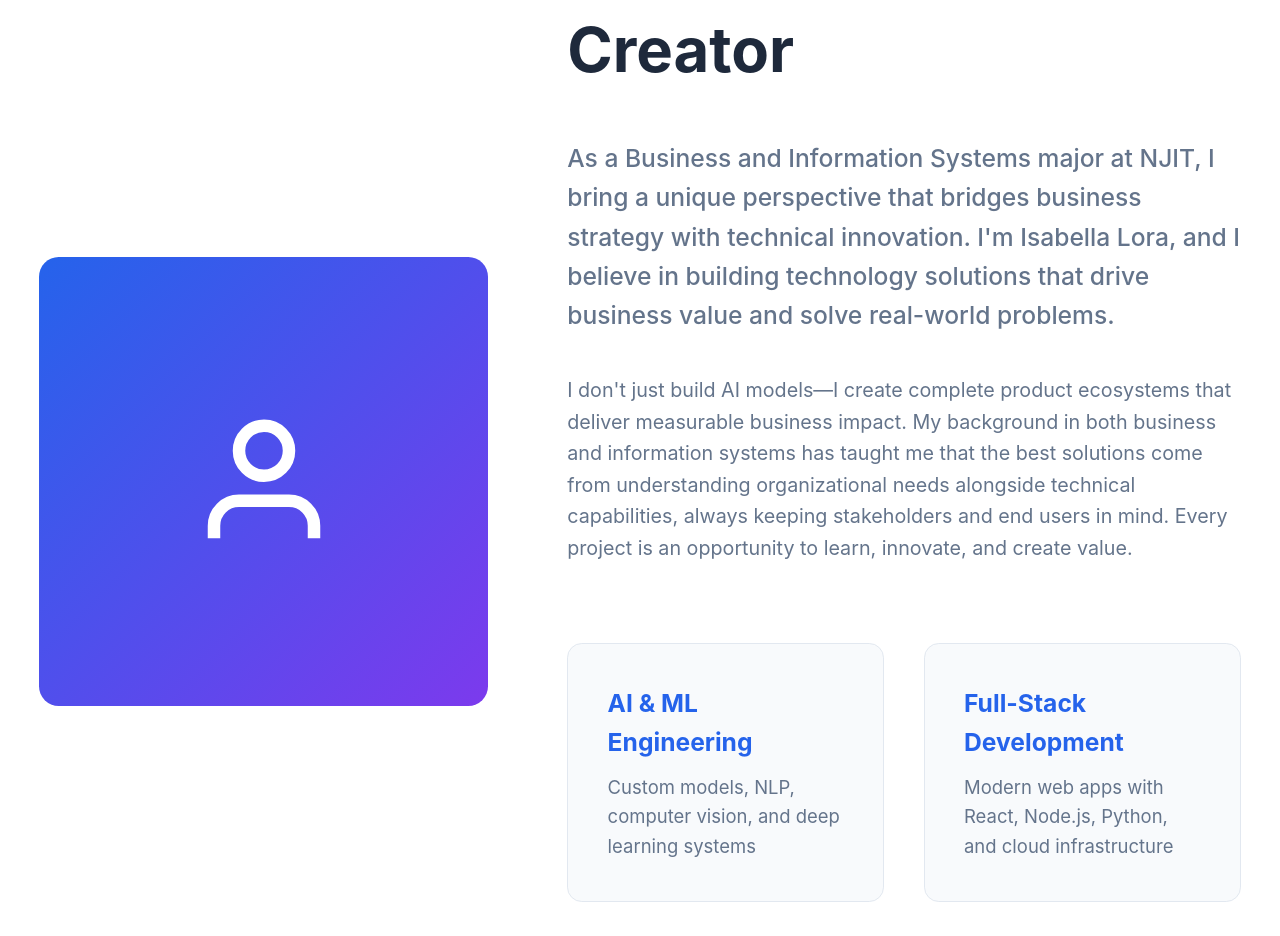
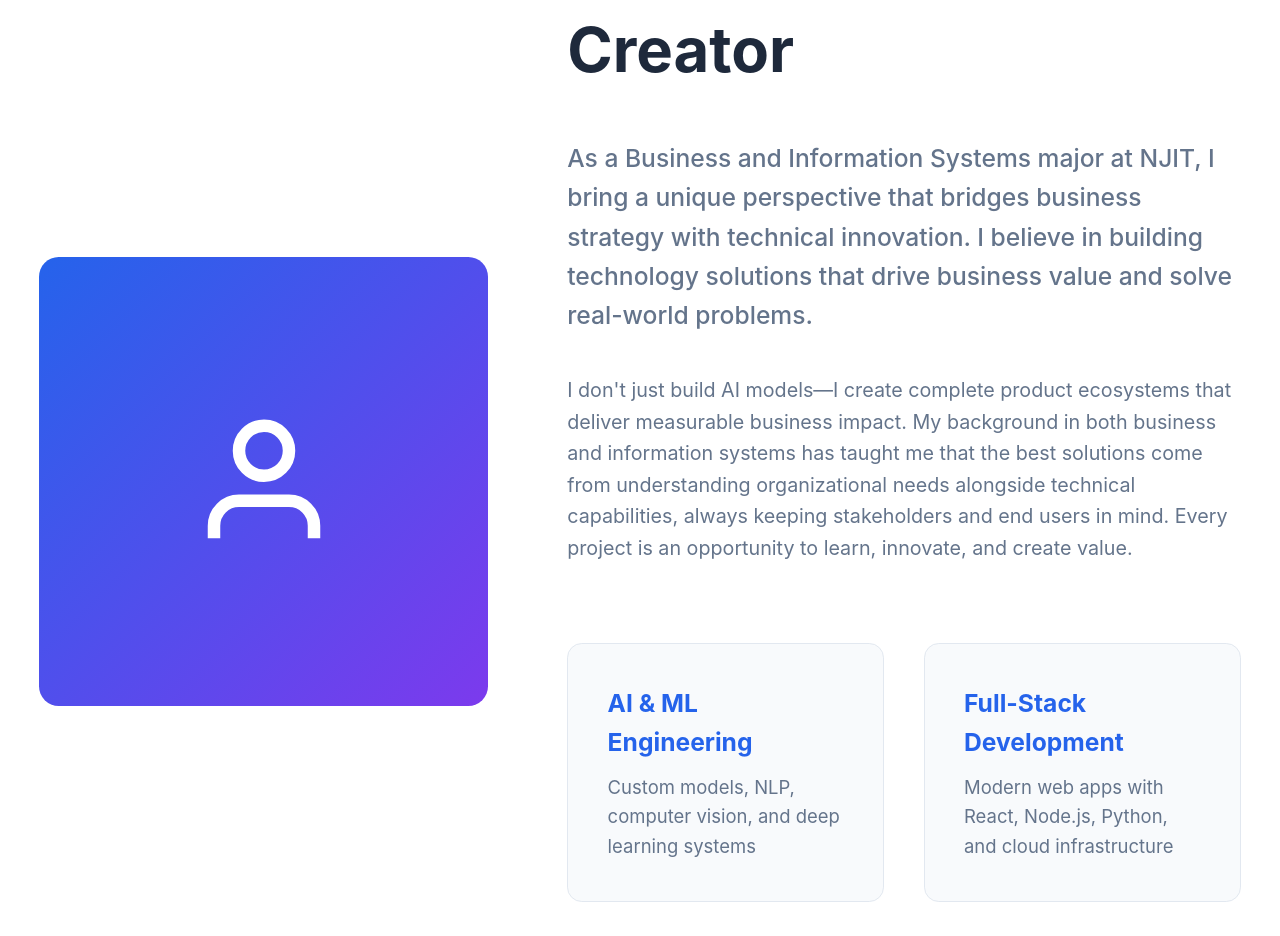
Before and after one commit to ial23-blip/117_final_fall_2025, a website: page docs/portfolio/index.html in a window 1280 px wide. Shown: the part 1540-2476 px from the top of the page. Drawn offline with Linux system fonts and the light colour scheme; a script that the page names is missing.

Commit message:
Updated portfolio content

```diff
--- a/docs/portfolio/index.html
+++ b/docs/portfolio/index.html
@@ -59,7 +59,7 @@
                 </div>
                 <div class="about-content">
                     <h2>Isabella Lora: The Sage Meets The Creator</h2>
-                    <p class="lead">As a Business and Information Systems major at NJIT, I bring a unique perspective that bridges business strategy with technical innovation. I'm Isabella Lora, and I believe in building technology solutions that drive business value and solve real-world problems.</p>
+                    <p class="lead">As a Business and Information Systems major at NJIT, I bring a unique perspective that bridges business strategy with technical innovation. I believe in building technology solutions that drive business value and solve real-world problems.</p>
                     <p>I don't just build AI models—I create complete product ecosystems that deliver measurable business impact. My background in both business and information systems has taught me that the best solutions come from understanding organizational needs alongside technical capabilities, always keeping stakeholders and end users in mind. Every project is an opportunity to learn, innovate, and create value.</p>
 
                     <div class="expertise-grid">
```
